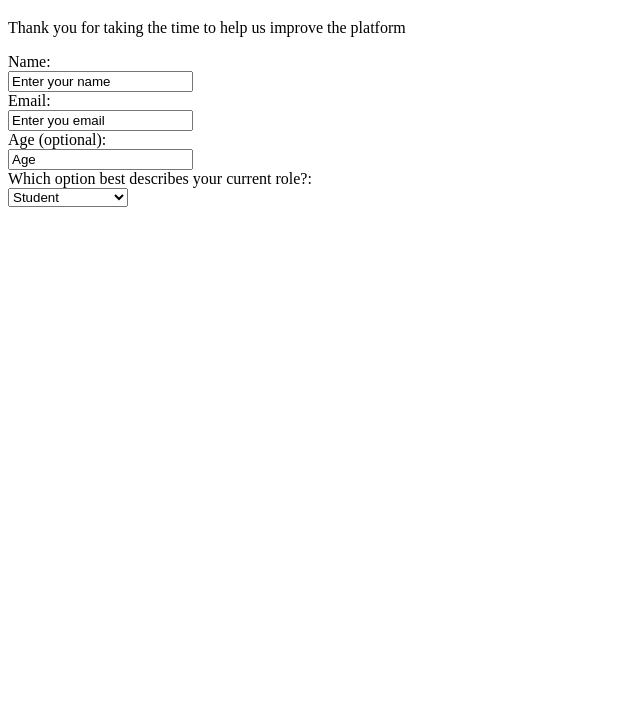
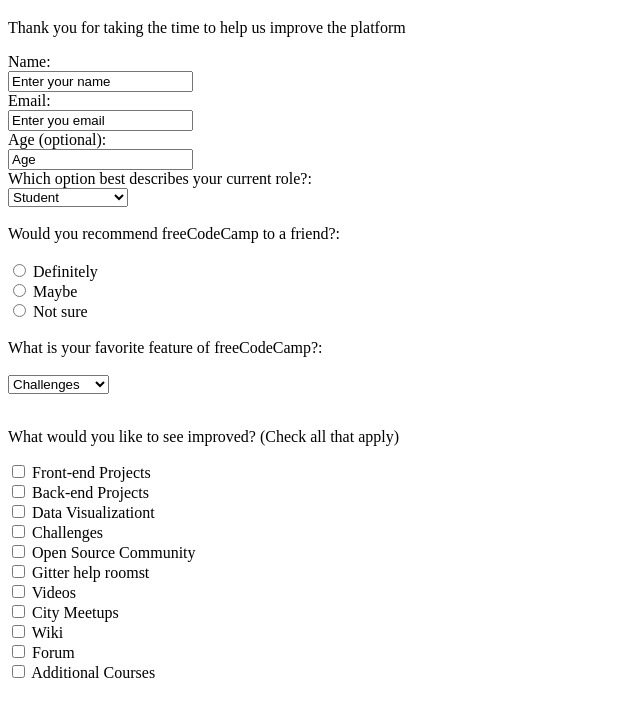
Before and after one commit to OsvaldoBC/challenge3, a plain HTML site: page index.html in a window 1280 px wide. Shown: the part 61-778 px from the top of the page, without its empty margins (0-640 px from the left). Drawn offline with Linux system fonts and the light colour scheme; files that its build step writes are made by us from their sources.

Commit message:
fifth commit

```diff
--- a/index.html
+++ b/index.html
@@ -21,20 +21,62 @@
     <select name="Roles" id="roles">
       <option value="Student">Student</option>
       <option value="Full time Job">Full time Job</option>
-      <option value="javascript">Full time learner</option>
-      <option value="javascript">Prefer not to say</option>
-      <option value="javascript">Other</option>
+      <option value="Full time Learner">Full time learner</option>
+      <option value="Prefer not to say">Prefer not to say</option>
+      <option value="Other">Other</option>
     </select>
+   <br>
+   <br>
+   <label for="lname">Would you recommend freeCodeCamp to a friend?:</label><br>
+   <br>
+
+  <input type="radio" id="definitely" name="fav_language" value="HTML">
+  <label for="html">Definitely</label><br>
+  <input type="radio" id="maybe" name="fav_language" value="CSS">
+  <label for="css">Maybe</label><br>
+  <input type="radio" id="notsure" name="fav_language" value="JavaScript">
+  <label for="javascript">Not sure</label>
+  <br>
+  <br>
+  <label for="lname">What is your favorite feature of freeCodeCamp?:</label><br><br>
+  <select name="features" id="features">
+    <option value="Challenges">Challenges</option>
+    <option value="Projects">Projects</option>
+    <option value="Community">Community</option>
+    <option value="Open Source">Open Spurce</option>
+  </select>
+ <br>
+ <br>
+</div>
+
+ <div class="form-group">
+           <p>
+             What would you like to see improved?
+             <span class="clue">(Check all that apply)</span>
+           </p>
+
+           <input type="checkbox" id="Frontend" name="Frontend" value="Frontend">
+           <label for="vehicle1">Front-end Projects</label><br>
+           <input type="checkbox" id="vehicle2" name="vehicle2" value="Car">
+           <label for="vehicle2"> Back-end Projects</label><br>
+           <input type="checkbox" id="vehicle3" name="vehicle3" value="Boat">
+           <label for="vehicle3"> Data Visualizationt</label><br>
+           <input type="checkbox" id="Frontend" name="Frontend" value="Frontend">
+           <label for="vehicle1">Challenges</label><br>
+           <input type="checkbox" id="vehicle2" name="vehicle2" value="Car">
+           <label for="vehicle2"> Open Source Community</label><br>
+           <input type="checkbox" id="vehicle3" name="vehicle3" value="Boat">
+           <label for="vehicle3"> Gitter help roomst</label><br>
+           <input type="checkbox" id="Frontend" name="Frontend" value="Frontend">
+           <label for="vehicle1">Videos</label><br>
+           <input type="checkbox" id="vehicle2" name="vehicle2" value="Car">
+           <label for="vehicle2"> City Meetups</label><br>
+           <input type="checkbox" id="vehicle3" name="vehicle3" value="Boat">
+           <label for="vehicle3"> Wiki</label><br>
+           <input type="checkbox" id="Frontend" name="Frontend" value="Frontend">
+           <label for="vehicle1">Forum</label><br>
+           <input type="checkbox" id="vehicle2" name="vehicle2" value="Car">
+           <label for="vehicle2">Additional Courses</label><br>
 
 
-
-
-
-
-  </form>
-
-    </div>
-
-    <script  src="js/index.js"></script>
-  </body>
 </html>
```
